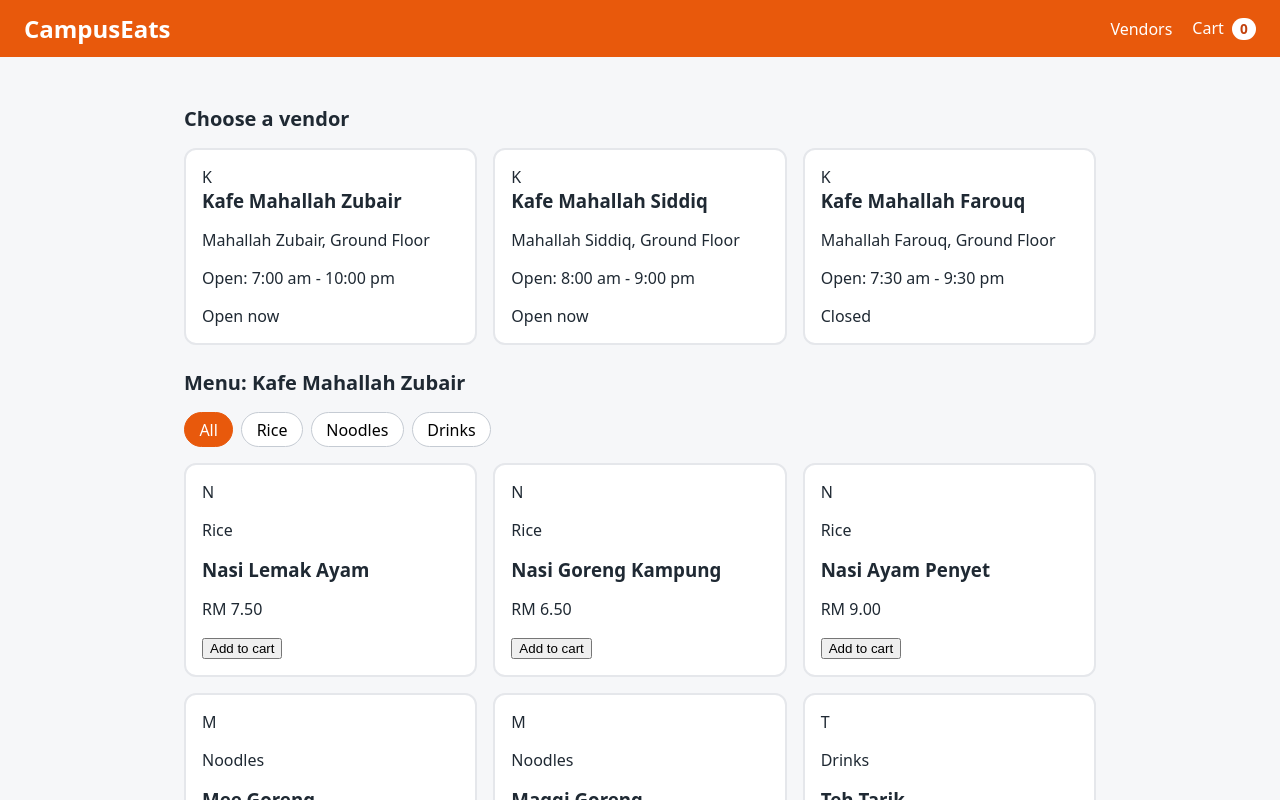
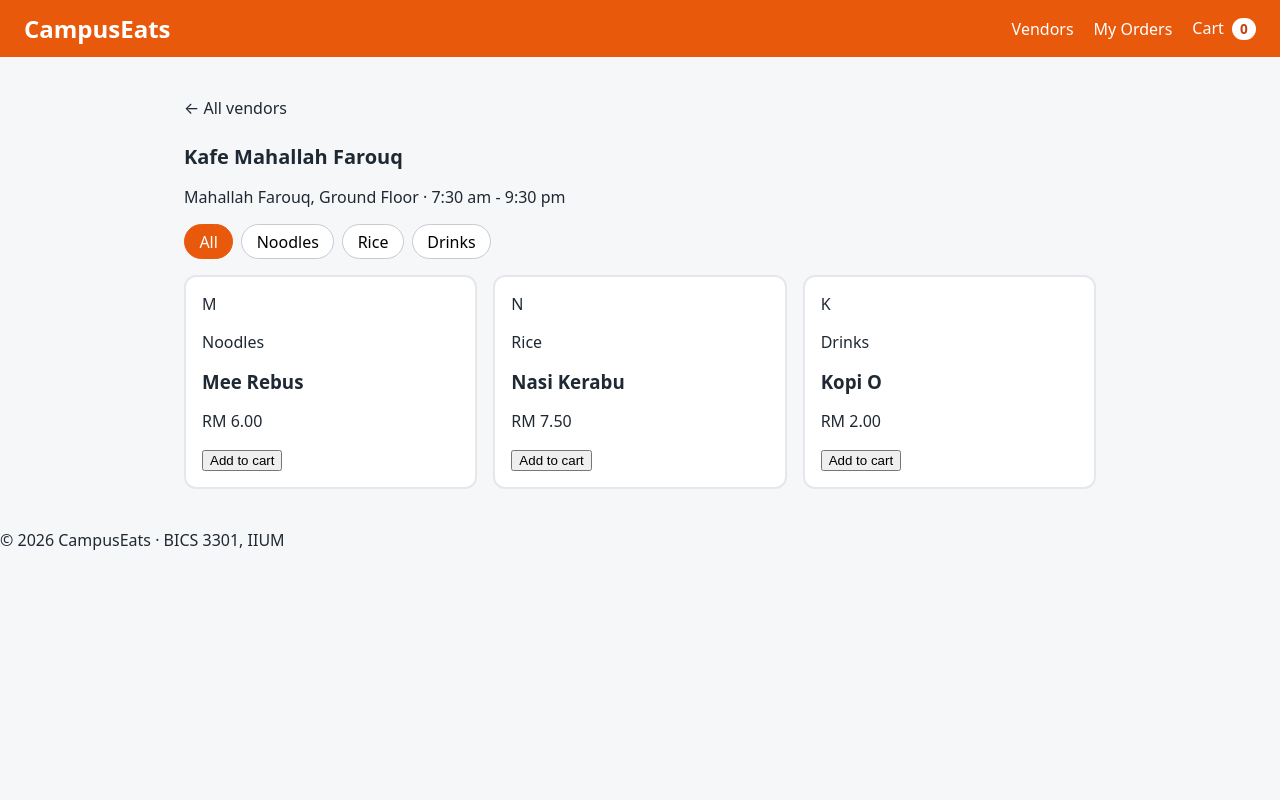
Before and after one commit to merwanisman7-bit/campuseats-2419961, a React (Vite) app: page /vendor/2419961-farouq in a window 1280 px wide. Shown: the top 800 px of the page. Built offline with nearby package versions, Linux system fonts and the light colour scheme.

Commit message:
Pages, layout and routes with React Router

```diff
--- a/src/App.jsx
+++ b/src/App.jsx
@@ -1,92 +1,27 @@
-import { useState } from 'react'
-import { useVendors } from './hooks/useVendors.js'
+import { BrowserRouter, Routes, Route } from 'react-router'
 import { CartProvider } from './context/CartProvider.jsx'
-import Header from './components/Header.jsx'
-import VendorCard from './components/VendorCard.jsx'
-import CategoryFilter from './components/CategoryFilter.jsx'
-import MenuList from './components/MenuList.jsx'
-import CartPage from './components/CartPage.jsx'
-import Footer from './components/Footer.jsx'
-import { Loading, ErrorMessage } from './components/Status.jsx'
+import Layout from './components/Layout.jsx'
+import HomePage from './pages/HomePage.jsx'
+import VendorPage from './pages/VendorPage.jsx'
+import CartPage from './pages/CartPage.jsx'
+import OrdersPage from './pages/OrdersPage.jsx'
+import NotFoundPage from './pages/NotFoundPage.jsx'
 
 function App() {
-  const { vendors, loading, error, reload } = useVendors()
-  const [selectedVendorId, setSelectedVendorId] = useState(null)
-  const [selectedCategory, setSelectedCategory] = useState('All')
-  const [view, setView] = useState('menu')
-  const [lastOrder, setLastOrder] = useState(null)
-
-  function handleSelectVendor(vendorId) {
-    setSelectedVendorId(vendorId)
-    setSelectedCategory('All')
-  }
-
-  function handleOrderPlaced(order) {
-    setLastOrder(order)
-    setView('done')
-  }
-
-  const selectedVendor = vendors.find((v) => v.id === selectedVendorId) ?? vendors[0]
-
-  let content
-  if (view === 'cart') {
-    content = <CartPage onOrderPlaced={handleOrderPlaced} />
-  } else if (view === 'done') {
-    content = lastOrder && (
-      <div className="card">
-        <h2>Order placed</h2>
-        <p>
-          Thanks, {lastOrder.name}! Pick up at {lastOrder.pickupTime} from Mahallah{' '}
-          {lastOrder.mahallah}.
-        </p>
-        <p className="cart-total">Total: RM {lastOrder.total.toFixed(2)}</p>
-      </div>
-    )
-  } else if (loading) {
-    content = <Loading />
-  } else if (error) {
-    content = <ErrorMessage message={error} onRetry={reload} />
-  } else {
-    const categories = ['All', ...new Set(selectedVendor.menu.map((item) => item.category))]
-    const visibleItems =
-      selectedCategory === 'All'
-        ? selectedVendor.menu
-        : selectedVendor.menu.filter((item) => item.category === selectedCategory)
-
-    content = (
-      <>
-        <section>
-          <h2 className="section-title">Choose a vendor</h2>
-          <div className="vendor-grid">
-            {vendors.map((vendor) => (
-              <VendorCard
-                key={vendor.id}
-                vendor={vendor}
-                isSelected={vendor.id === selectedVendor.id}
-                onSelect={handleSelectVendor}
-              />
-            ))}
-          </div>
-        </section>
-        <section>
-          <h2 className="section-title">Menu: {selectedVendor.name}</h2>
-          <CategoryFilter
-            categories={categories}
-            active={selectedCategory}
-            onSelect={setSelectedCategory}
-          />
-          <MenuList items={visibleItems} />
-        </section>
-      </>
-    )
-  }
-
   return (
-    <CartProvider>
-      <Header onShowMenu={() => setView('menu')} onShowCart={() => setView('cart')} />
-      <main className="container">{content}</main>
-      <Footer />
-    </CartProvider>
+    <BrowserRouter>
+      <CartProvider>
+        <Routes>
+          <Route element={<Layout />}>
+            <Route index element={<HomePage />} />
+            <Route path="vendor/:id" element={<VendorPage />} />
+            <Route path="cart" element={<CartPage />} />
+            <Route path="orders" element={<OrdersPage />} />
+            <Route path="*" element={<NotFoundPage />} />
+          </Route>
+        </Routes>
+      </CartProvider>
+    </BrowserRouter>
   )
 }
 
--- a/src/components/Header.jsx
+++ b/src/components/Header.jsx
@@ -1,16 +1,18 @@
+import { NavLink } from 'react-router'
 import { useCart } from '../hooks/useCart.js'
 
-function Header({ onShowMenu, onShowCart }) {
+function Header() {
   const { count } = useCart()
 
   return (
     <header className="header">
       <h1 className="logo">CampusEats</h1>
       <nav className="nav">
-        <button type="button" className="link" onClick={onShowMenu}>Vendors</button>
-        <button type="button" className="link cart" onClick={onShowCart}>
+        <NavLink to="/" end>Vendors</NavLink>
+        <NavLink to="/orders">My Orders</NavLink>
+        <NavLink to="/cart" className="cart">
           Cart <span className="badge">{count}</span>
-        </button>
+        </NavLink>
       </nav>
     </header>
   )
--- /dev/null
+++ b/src/components/Layout.jsx
@@ -0,0 +1,17 @@
+import { Outlet } from 'react-router'
+import Header from './Header.jsx'
+import Footer from './Footer.jsx'
+
+function Layout() {
+  return (
+    <>
+      <Header />
+      <main className="container">
+        <Outlet />
+      </main>
+      <Footer />
+    </>
+  )
+}
+
+export default Layout
--- a/src/components/VendorCard.jsx
+++ b/src/components/VendorCard.jsx
@@ -1,10 +1,8 @@
-function VendorCard({ vendor, isSelected, onSelect }) {
+import { Link } from 'react-router'
+
+function VendorCard({ vendor }) {
   return (
-    <button
-      type="button"
-      className={isSelected ? 'card vendor-card selected' : 'card vendor-card'}
-      onClick={() => onSelect(vendor.id)}
-    >
+    <Link to={`/vendor/${vendor.id}`} className="card vendor-card">
       <div className="thumb" aria-hidden="true">{vendor.name.charAt(0)}</div>
       <div>
         <h3>{vendor.name}</h3>
@@ -14,7 +12,7 @@ function VendorCard({ vendor, isSelected, onSelect }) {
           {vendor.isOpen ? 'Open now' : 'Closed'}
         </span>
       </div>
-    </button>
+    </Link>
   )
 }
 
--- a/src/index.css
+++ b/src/index.css
@@ -122,3 +122,4 @@ a {
 .chip { padding: 0.35rem 0.9rem; border: 1px solid #c5cbd3; border-radius: 999px;
         background: #fff; font: inherit; cursor: pointer; }
 .chip.active { background: #e8590c; border-color: #e8590c; color: #fff; }
+.nav a.active { text-decoration: underline; }
--- a/src/components/CartPage.jsx
+++ b/src/pages/CartPage.jsx
@@ -1,8 +1,10 @@
-import CartItem from './CartItem.jsx'
-import CheckoutForm from './CheckoutForm.jsx'
+import { useNavigate } from 'react-router'
+import CartItem from '../components/CartItem.jsx'
+import CheckoutForm from '../components/CheckoutForm.jsx'
 import { useCart } from '../hooks/useCart.js'
 
-function CartPage({ onOrderPlaced }) {
+function CartPage() {
+  const navigate = useNavigate()
   const { cart, total, changeQty, removeFromCart, placeOrder } = useCart()
 
   if (cart.length === 0) {
@@ -10,8 +12,8 @@ function CartPage({ onOrderPlaced }) {
   }
 
   function handlePlaceOrder(details) {
-    const order = placeOrder(details)
-    onOrderPlaced(order)
+    placeOrder(details)
+    navigate('/orders')
   }
 
   return (
--- /dev/null
+++ b/src/pages/HomePage.jsx
@@ -0,0 +1,23 @@
+import { useVendors } from '../hooks/useVendors.js'
+import VendorCard from '../components/VendorCard.jsx'
+import { Loading, ErrorMessage } from '../components/Status.jsx'
+
+function HomePage() {
+  const { vendors, loading, error, reload } = useVendors()
+
+  if (loading) return <Loading />
+  if (error) return <ErrorMessage message={error} onRetry={reload} />
+
+  return (
+    <section>
+      <h2 className="section-title">Choose a vendor</h2>
+      <div className="vendor-grid">
+        {vendors.map((vendor) => (
+          <VendorCard key={vendor.id} vendor={vendor} />
+        ))}
+      </div>
+    </section>
+  )
+}
+
+export default HomePage
--- /dev/null
+++ b/src/pages/NotFoundPage.jsx
@@ -0,0 +1,13 @@
+import { Link } from 'react-router'
+
+function NotFoundPage() {
+  return (
+    <div className="card">
+      <h2>404</h2>
+      <p className="muted">There is no page at this address.</p>
+      <Link to="/">Back to vendors</Link>
+    </div>
+  )
+}
+
+export default NotFoundPage
--- /dev/null
+++ b/src/pages/OrdersPage.jsx
@@ -0,0 +1,37 @@
+import { useCart } from '../hooks/useCart.js'
+
+function OrdersPage() {
+  const { orders } = useCart()
+
+  if (orders.length === 0) {
+    return <p className="muted">No orders yet.</p>
+  }
+
+  return (
+    <section>
+      <h2 className="section-title">My orders</h2>
+      <ul className="cart-list">
+        {orders.map((order) => (
+          <li key={order.id} className="card">
+            <p className="cart-name">
+              Pick up at {order.pickupTime} from Mahallah {order.mahallah}
+            </p>
+            <p className="muted">
+              Placed {new Date(order.placedAt).toLocaleString()} for {order.name}
+            </p>
+            <ul>
+              {order.lines.map((line) => (
+                <li key={line.item.id}>
+                  {line.qty} × {line.item.name}
+                </li>
+              ))}
+            </ul>
+            <p className="cart-total">Total: RM {order.total.toFixed(2)}</p>
+          </li>
+        ))}
+      </ul>
+    </section>
+  )
+}
+
+export default OrdersPage
--- /dev/null
+++ b/src/pages/VendorPage.jsx
@@ -0,0 +1,45 @@
+import { useState } from 'react'
+import { Link, useParams } from 'react-router'
+import { useVendors } from '../hooks/useVendors.js'
+import CategoryFilter from '../components/CategoryFilter.jsx'
+import MenuList from '../components/MenuList.jsx'
+import { Loading, ErrorMessage } from '../components/Status.jsx'
+
+function VendorPage() {
+  const { id } = useParams()
+  const { vendors, loading, error, reload } = useVendors()
+  const [category, setCategory] = useState('All')
+
+  if (loading) return <Loading />
+  if (error) return <ErrorMessage message={error} onRetry={reload} />
+
+  const vendor = vendors.find((v) => v.id === id)
+
+  if (!vendor) {
+    return (
+      <div className="card">
+        <h2>Vendor not found</h2>
+        <p className="muted">There is no vendor with the id "{id}".</p>
+        <Link to="/">Back to vendors</Link>
+      </div>
+    )
+  }
+
+  const categories = ['All', ...new Set(vendor.menu.map((item) => item.category))]
+  const visibleItems =
+    category === 'All'
+      ? vendor.menu
+      : vendor.menu.filter((item) => item.category === category)
+
+  return (
+    <>
+      <p><Link to="/">← All vendors</Link></p>
+      <h2 className="section-title">{vendor.name}</h2>
+      <p className="muted">{vendor.location} · {vendor.openHours}</p>
+      <CategoryFilter categories={categories} active={category} onSelect={setCategory} />
+      <MenuList items={visibleItems} />
+    </>
+  )
+}
+
+export default VendorPage
```
